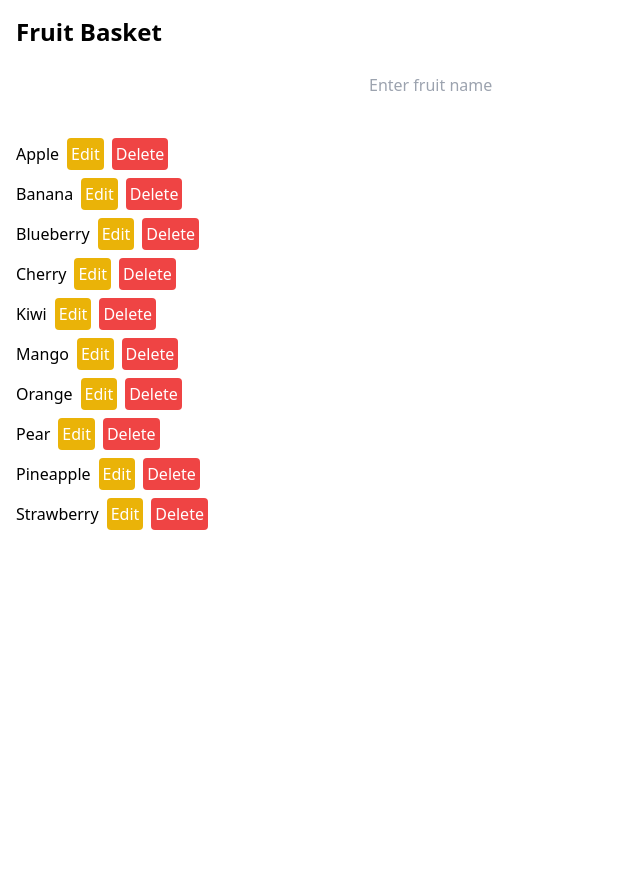
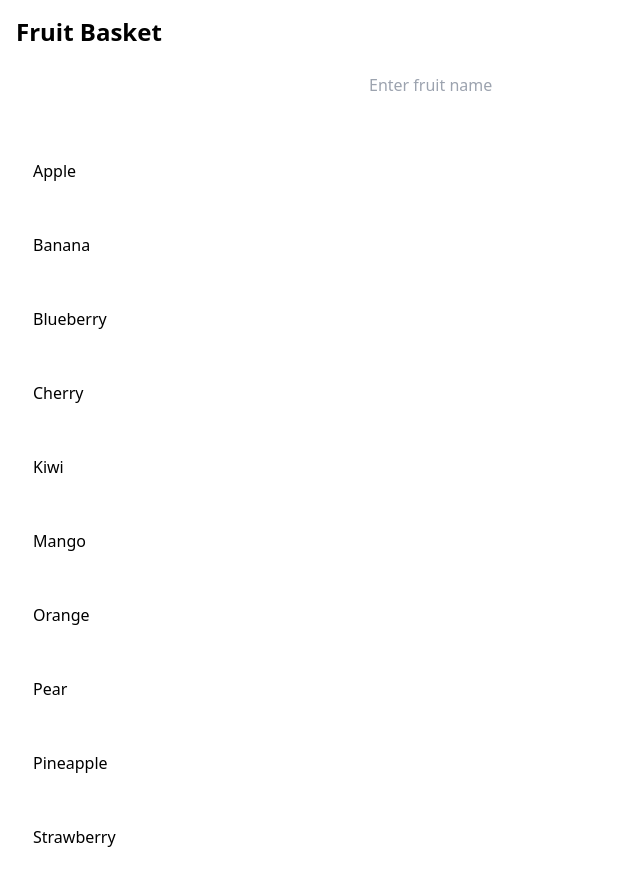
Before and after one commit to asanchezyali/fruit-basket, a React (Vite) app: page / in a window 1280 px wide. Shown: the whole page, without its empty margins (0-640 px from the left). Before the commit the page ends 800 px from the top, so only its background shows below. Built offline with nearby package versions, Linux system fonts and the light colour scheme.

Commit message:
🐉 Add lucide-react icons and enhance styling in FruitItem component

```diff
--- a/package.json
+++ b/package.json
@@ -10,6 +10,7 @@
     "preview": "vite preview"
   },
   "dependencies": {
+    "lucide-react": "^0.468.0",
     "react": "^18.3.1",
     "react-dom": "^18.3.1"
   },
--- a/src/components/FruitItem.tsx
+++ b/src/components/FruitItem.tsx
@@ -1,4 +1,5 @@
 import { useState } from "react";
+import { Pencil, Trash2, X, Check } from "lucide-react";
 
 interface FruitItemProps {
   name: string;
@@ -49,38 +50,57 @@ function FruitItem({ name, onUpdate, onDelete }: FruitItemProps) {
 
   if (isEditing) {
     return (
-      <li className="flex items-center space-x-2">
-        <input type="text" value={newName} onChange={(e) => setNewName(e.target.value)} className="border p-1" />
+      <div className="bg-white/5 rounded-lg p-4 border border-white/10">
+        <div className="flex items-center gap-2">
+          <input
+            type="text"
+            value={newName}
+            onChange={(e) => setNewName(e.target.value)}
+            className="flex-1 px-3 py-1.5 rounded bg-white/10 border border-white/20 focus:border-primary focus:ring-1 focus:ring-primary outline-none transition-colors"
+          />
           <button
             onClick={handleUpdate}
             disabled={isUpdating}
-          className="bg-green-500 text-white p-1 rounded disabled:opacity-50"
+            className="p-2 rounded-lg bg-accent hover:bg-accent-dark transition-colors disabled:opacity-50"
+            title="Save"
           >
-          {isUpdating ? "Saving..." : "Save"}
+            <Check className="w-4 h-4" />
           </button>
-        <button onClick={() => setIsEditing(false)} className="bg-gray-500 text-white p-1 rounded">
-          Cancel
+          <button
+            onClick={() => setIsEditing(false)}
+            className="p-2 rounded-lg bg-white/10 hover:bg-white/20 transition-colors"
+            title="Cancel"
+          >
+            <X className="w-4 h-4" />
           </button>
-        {error && <div className="text-red-500 ml-2">{error}</div>}
-      </li>
+        </div>
+        {error && <div className="text-red-400 mt-2 text-sm">{error}</div>}
+      </div>
     );
   }
 
   return (
-    <li className="flex items-center space-x-2">
-      <span>{name}</span>
-      <button onClick={() => setIsEditing(true)} className="bg-yellow-500 text-white p-1 rounded">
-        Edit
+    <div className="bg-white/5 rounded-lg p-4 border border-white/10 flex items-center justify-between group">
+      <span className="font-medium">{name}</span>
+      <div className="flex items-center gap-2 opacity-0 group-hover:opacity-100 transition-opacity">
+        <button
+          onClick={() => setIsEditing(true)}
+          className="p-2 rounded-lg bg-secondary hover:bg-secondary-dark transition-colors"
+          title="Edit"
+        >
+          <Pencil className="w-4 h-4" />
         </button>
         <button
           onClick={handleDelete}
           disabled={isDeleting}
-        className="bg-red-500 text-white p-1 rounded disabled:opacity-50"
+          className="p-2 rounded-lg bg-red-500 hover:bg-red-600 transition-colors disabled:opacity-50"
+          title="Delete"
         >
-        {isDeleting ? "Deleting..." : "Delete"}
+          <Trash2 className="w-4 h-4" />
         </button>
-      {error && <div className="text-red-500 ml-2">{error}</div>}
-    </li>
+      </div>
+      {error && <div className="text-red-400 mt-2 text-sm">{error}</div>}
+    </div>
   );
 }
 
```
Also changed, not shown: 1 other file (tests, documents, lock files or other folders). Lines whose indentation alone changed are shown as unchanged.
